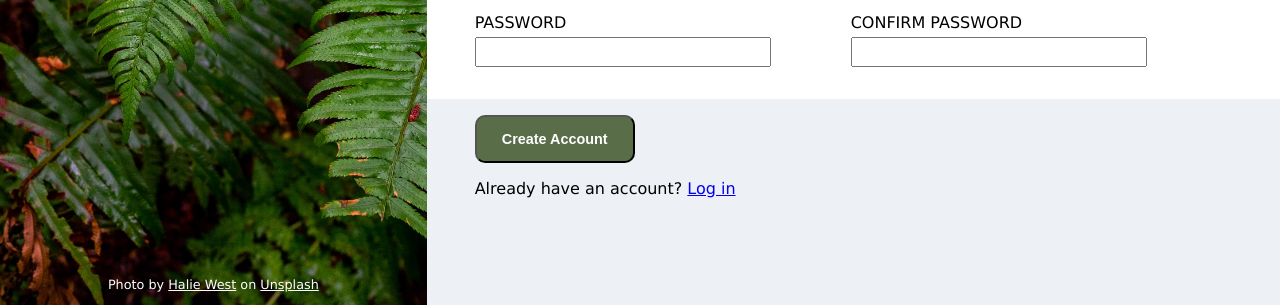
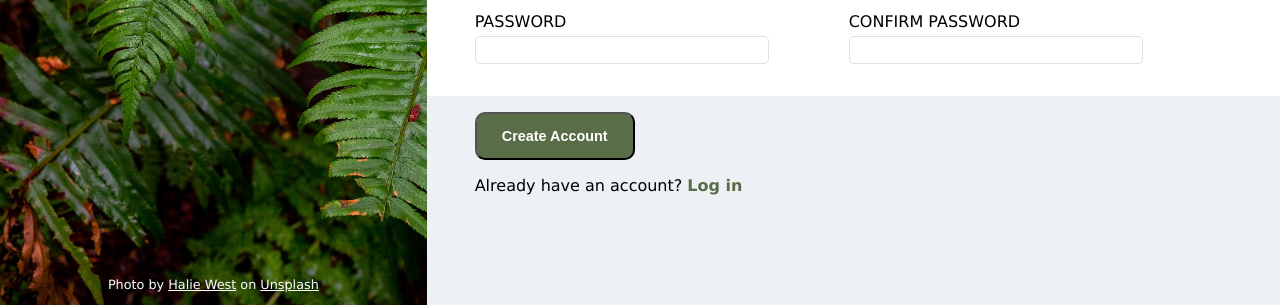
Before and after one commit to akhfirdaus07/sign-up-form, a plain HTML site: page index.html in a window 1280 px wide. Shown: the part 495-800 px from the top of the page. Drawn offline with Linux system fonts and the light colour scheme.

Commit message:
Fix input border and underline text

```diff
--- a/index.html
+++ b/index.html
@@ -13,7 +13,7 @@
             <img src="assets/odin-lined.png" alt="odin icon" class="icon">
             <h1>ODIN</h1>
         </div>
-        <p>Photo by <u>Halie West</u> on <u>Unsplash</u></p>
+        <p>Photo by <u><a href="https://unsplash.com/photos/25xggax4bSA" class="halie">Halie West</a></u> on <u><a href="https://unsplash.com/" class="unsplash">Unsplash</a></u></p>
     </div>
     <div class="right">
         <div class="right-top">
@@ -62,7 +62,7 @@
             </div>
         </form>
         <div class="right-bottom">
-            <p>Already have an account? <a href="https://github.com/akhfirdaus07">Log in</a></p>
+            <p>Already have an account? <a href="https://github.com/akhfirdaus07" class="login">Log in</a></p>
         </div>
     </div>
 </body>
--- a/styles.css
+++ b/styles.css
@@ -128,4 +128,19 @@ button{
 input{
     width:18rem;
     height: 1.5rem;
+    border:1px solid rgb(224, 224, 224);
+    border-radius: 5px;
 }
+
+a{
+    text-decoration: none;
+}
+
+.halie,.unsplash{
+    color: white;
+}
+
+.login{
+    color: #596D48;
+    font-weight: 900;
+}
```
